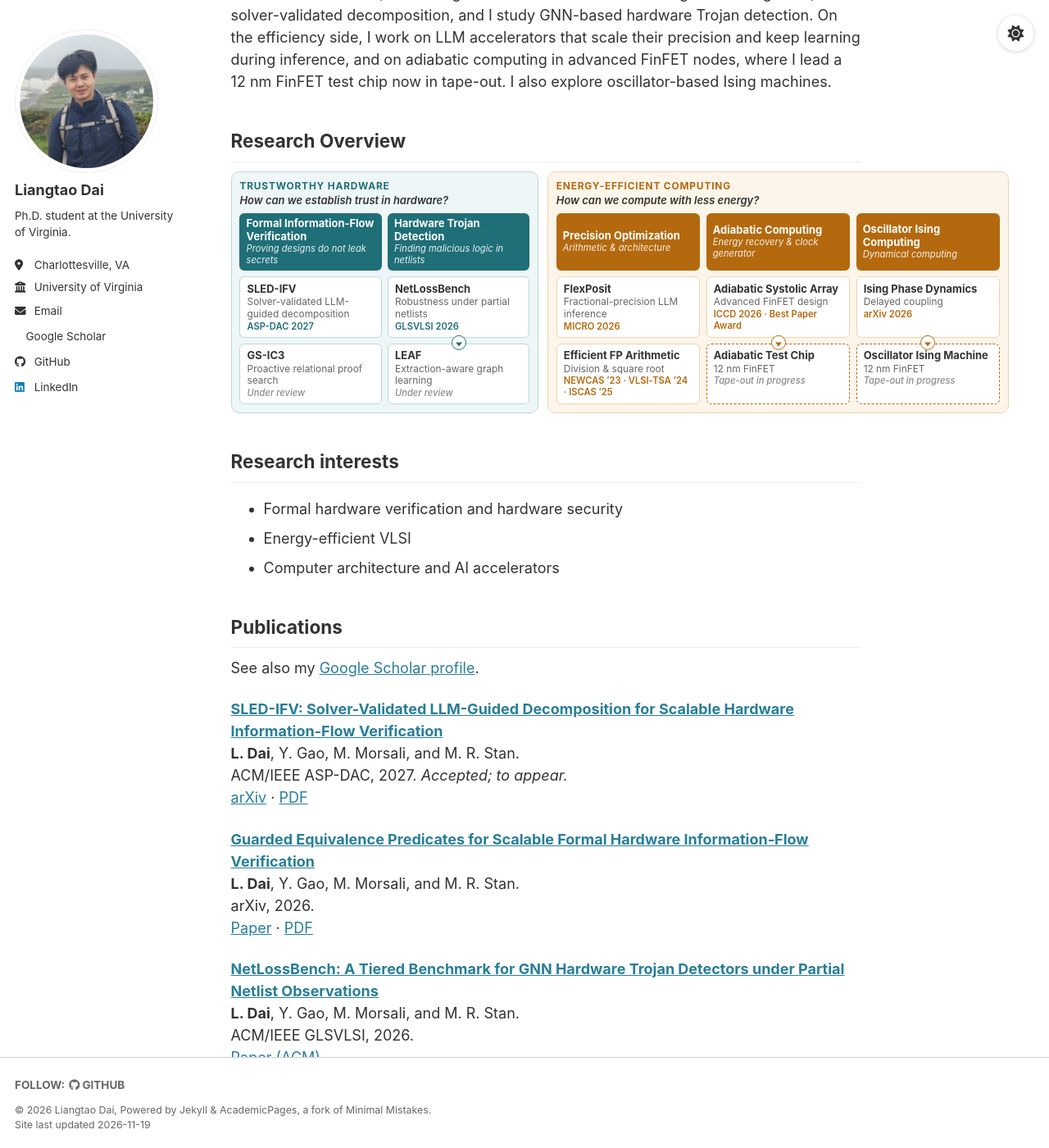
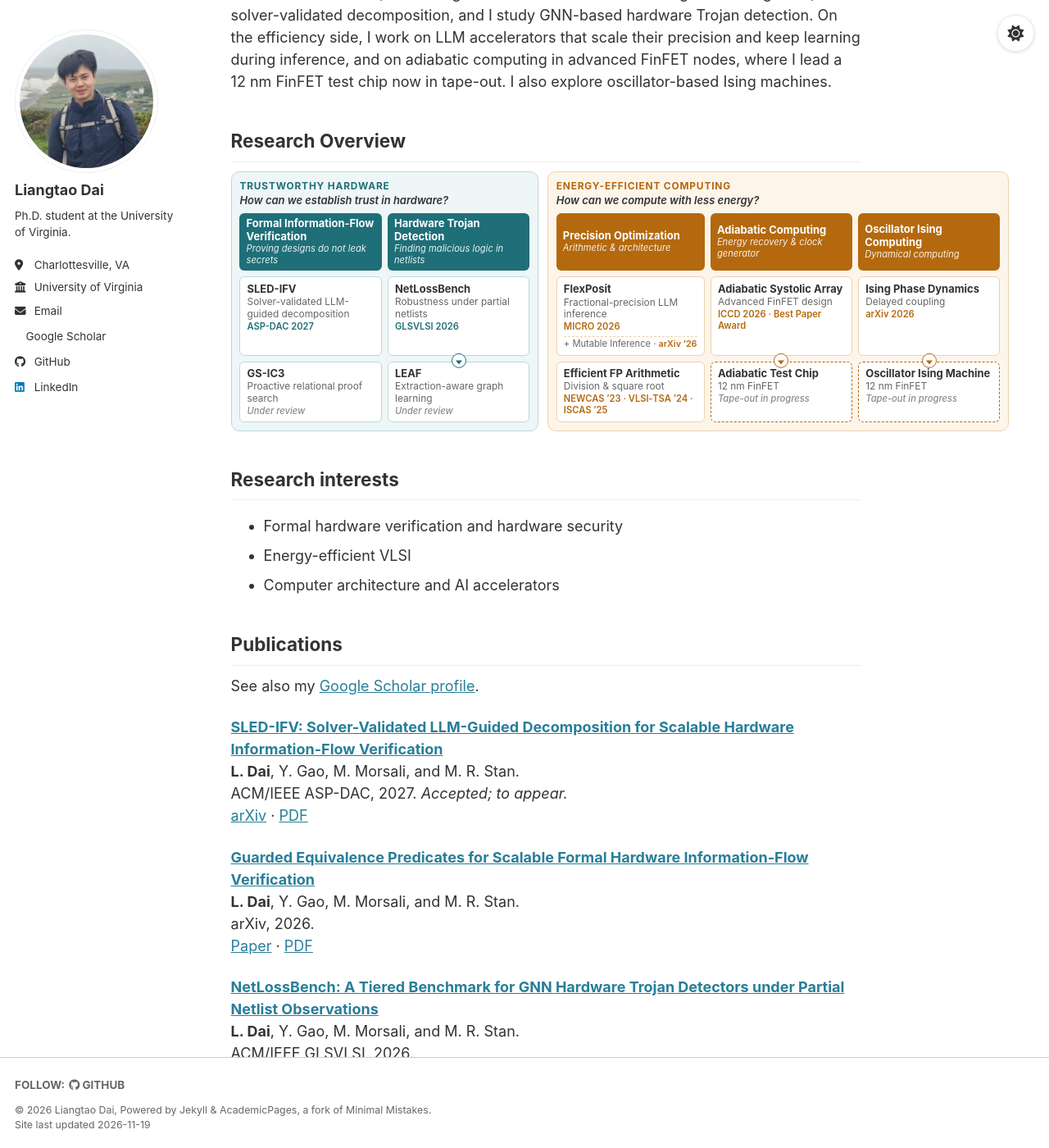
Before and after one commit to DDDDDlt/liangtaodai.github.io, a Jekyll site: the page built from _pages/about.md, in a window 1280 px wide and 1400 px high, scrolled down 301 px. Shown: the whole window at 82% size. Built offline with Jekyll 4.4.1, drawn with Linux system fonts in a browser that asks for light colours; a style sheet for code colours, icons or effects is not loaded.

Commit message:
Research map: show Mutable Inference as a follow-up line in the FlexPosit card
Co-Authored-By: Claude Opus 5.5 <noreply@anthropic.com>
Claude-Session: https://claude.ai/code/session_01DYLYe9C6TX8cesK9o1eyX8

```diff
--- a/_includes/research_map.html
+++ b/_includes/research_map.html
@@ -52,11 +52,12 @@
           <strong>Precision Optimization</strong>
           <span>Arithmetic &amp; architecture</span>
         </div>
-        <a class="rmap-card" href="https://arxiv.org/abs/2609.04724">
-          <strong>FlexPosit</strong>
+        <div class="rmap-card">
+          <a class="rmap-link" href="https://arxiv.org/abs/2609.04724"><strong>FlexPosit</strong></a>
           <span>Fractional-precision LLM inference</span>
           <em>MICRO 2026</em>
-        </a>
+          <a class="rmap-also" href="https://arxiv.org/abs/2611.18523">+ Mutable Inference · <em>arXiv ’26</em></a>
+        </div>
         <a class="rmap-card" href="https://doi.org/10.1109/ISCAS56072.2025.11043381">
           <strong>Efficient FP Arithmetic</strong>
           <span>Division &amp; square root</span>
--- a/assets/css/personal.css
+++ b/assets/css/personal.css
@@ -143,3 +143,10 @@ a.rmap-card:hover { border-color: var(--c); box-shadow: 0 2px 6px rgba(0,0,0,0.0
   .rmap-cols { grid-auto-flow: row; grid-template-columns: 1fr; grid-template-rows: none; }
   .rmap-col { grid-row: auto; grid-template-rows: none; }
 }
+
+/* A small secondary link inside a card (e.g. a follow-up paper). */
+.rmap-card a.rmap-link, .rmap-card a.rmap-link:visited { color: var(--global-text-color); text-decoration: none; }
+.rmap-card a.rmap-also, .rmap-card a.rmap-also:visited { margin-top: 0.15rem; padding-top: 0.15rem;
+  border-top: 1px dashed var(--ln); color: var(--rm-muted); font-size: 0.62rem; text-decoration: none; white-space: nowrap; }
+.rmap-card a.rmap-also em { font-size: 0.6rem; }
+.rmap-card a:hover { text-decoration: underline; }
```
